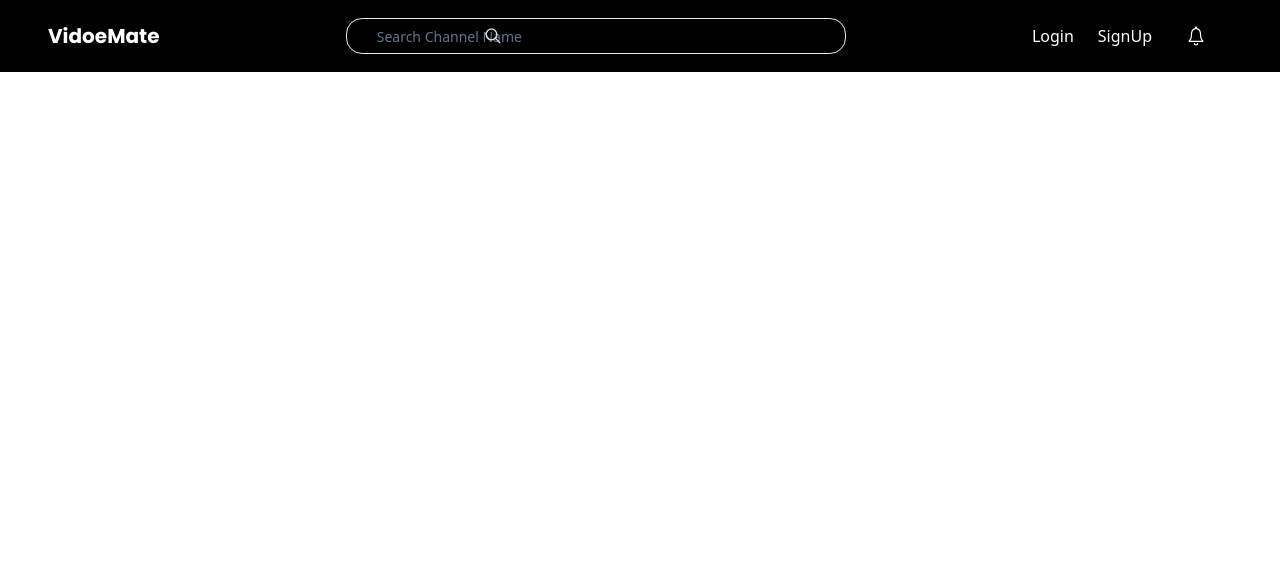
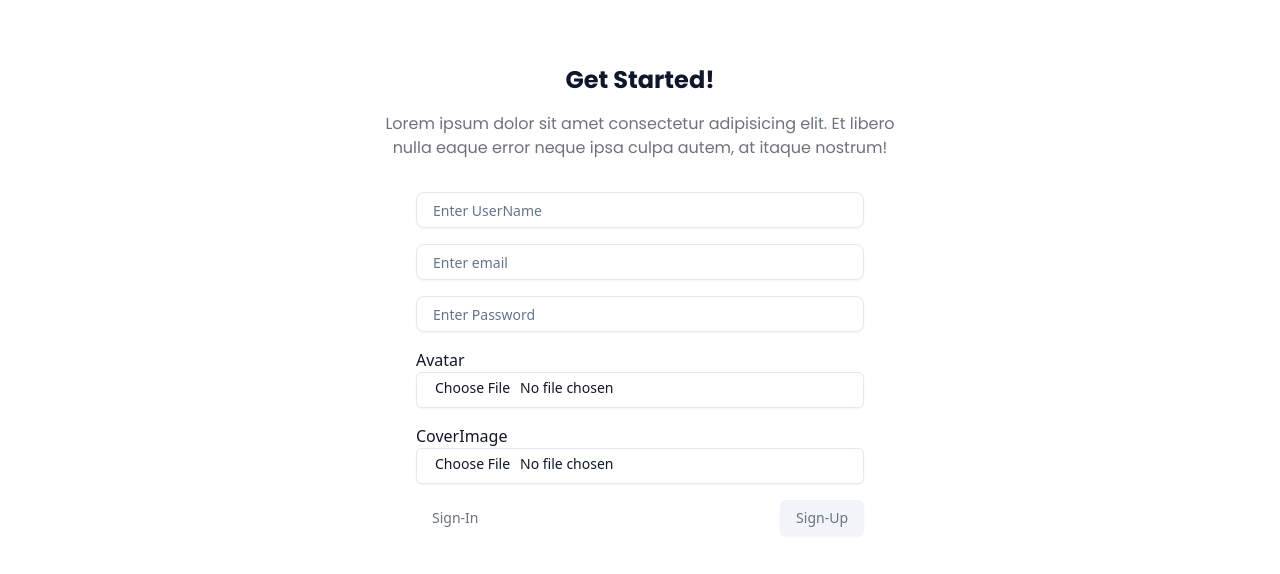
Before and after one commit to rishang14/video-mate, a React (Create React App) app: page /login in a window 1280 px wide. Shown: the top 574 px of the page. Built offline with nearby package versions, Linux system fonts and the light colour scheme.

Commit message:
added signup and login page

```diff
--- a/package.json
+++ b/package.json
@@ -4,6 +4,7 @@
   "private": true,
   "dependencies": {
     "@craco/craco": "^7.1.0",
+    "@radix-ui/react-label": "^2.1.0",
     "@radix-ui/react-slot": "^1.1.0",
     "@testing-library/jest-dom": "^5.17.0",
     "@testing-library/react": "^13.4.0",
--- a/src/App.tsx
+++ b/src/App.tsx
@@ -1,10 +1,15 @@
+import { SignalIcon } from "lucide-react";
 import Route from "./Routes/Route";
+import Login from "./Ui/Login";
 import Nav from "./Ui/Nav";
+import SignUp from "./Ui/SignUp";
 
 function App() {
   return (
    <>
-<Nav/>
+{/* <Nav/>   */}
+{/* <Login/>  */}
+<SignUp/>
   </>
   );
 }
--- /dev/null
+++ b/src/Ui/Login.tsx
@@ -0,0 +1,68 @@
+import React from "react";
+import { Button } from "../components/ui/button";
+import { Input } from "../components/ui/input";
+
+const Login = () => {
+  return (
+    <>
+      <div className="mx-auto max-w-screen-xl   px-4 py-16 sm:px-6 lg:px-8">
+        <div className="mx-auto max-w-lg text-center">
+          <h1 className="md:text-2xl font-bold text-3xl text-paraText-dark">Welcome back!</h1>
+
+          <p className="mt-4 text-paraText">
+            Lorem ipsum dolor sit amet consectetur adipisicing elit. Et libero
+            nulla eaque error neque ipsa culpa autem, at itaque nostrum!
+          </p>
+        </div>
+
+        <form action="#" className="mx-auto mb-0 mt-8 max-w-md space-y-4">
+          <div>
+            <label htmlFor="email" className="sr-only">
+              Email
+            </label>
+
+            <div className="relative">
+              <Input
+                type="email"
+                className="w-full rounded-lg text-black border-gray-200 p-4 pe-12 text-sm shadow-sm"
+                placeholder="Enter email"
+              />
+            </div>
+          </div>
+
+          <div>
+            <label htmlFor="password" className="sr-only">
+              Password
+            </label>
+
+            <div className="relative">
+              <Input
+                type="password"
+                className="w-full rounded-lg text-black border-gray-200 p-4 pe-12 text-sm shadow-sm"
+                placeholder="Enter password"
+              />
+            </div>
+          </div>
+
+          <div className="flex items-center justify-between">
+            <Button className="text-sm text-paraText" variant={"link"}>Sign-Up</Button>
+            <Button className="text-sm text-paraText" variant={"link"}>
+              Forget password
+            </Button>
+
+            <Button
+              type="submit"
+              variant={"secondary"}
+              className="text-paraText"
+              // className="inline-block rounded-lg bg-blue-500 px-5 py-3 text-sm font-medium text-white"
+            >
+              Sign-In
+            </Button>
+          </div>
+        </form>
+      </div>
+    </>
+  );
+};
+
+export default Login;
--- a/src/Ui/Nav.tsx
+++ b/src/Ui/Nav.tsx
@@ -1,10 +1,12 @@
 import React from "react";
 import { IoIosNotificationsOutline, IoIosSearch } from "react-icons/io";
+import { RiVideoUploadLine } from "react-icons/ri";
+import { RxAvatar } from "react-icons/rx";
 import { Input } from "../components/ui/input";
 
 const Nav = () => {
   return (
-    <nav className="w-full p-4 bg-[#000] backdrop:blur-lg  shadow-transparent">
+    <nav className="w-full p-4 bg-foreground backdrop:blur-lg  shadow-transparent">
       <div className=" w-full  px-3 lg:px-8">
         <div className="flex  items-center md:gap-0 gap-4 justify-between">
           <div className=" md:flex md:items-center md:gap-12">
@@ -18,13 +20,18 @@ const Nav = () => {
               <Input
                 className="text-white relative lg:w-[500px]  rounded-2xl md:w-[300px] pl-[30px] "
                 placeholder="Search Channel Name" />
-                <IoIosSearch className="text-gray-200 lg:block hidden absolute top-2 left-[307px] text-xl" />
+                <IoIosSearch className="text-gray-200 lg:block hidden absolute top-2 left-[290px] text-xl" />
             </div>
             <div className="flex md:gap-6 gap-3 items-center justify-between ">
-              <p className="text-white cursor-pointer sm:pl-4">Login</p>
-              <p className="text-white cursor-pointer">SignUp</p>
-              <span className="flex items-center justify-center  cursor-pointer w-10 h-10 rounded-full hover:bg-[#717171]">
-                <IoIosNotificationsOutline color="white" fontSize={"24px"} />
+            <div className="flex px-3 py-1 rounded-2xl items-center gap-2   hover:bg-hover">
+            <RxAvatar color="white" className="text-icons"/>
+            <p className="text-white ">SignIn</p>
+            </div>
+              <span className="flex items-center justify-center  cursor-pointer w-10 h-10 rounded-full hover:bg-hover">
+                <RiVideoUploadLine color="white" className="text-icons" />
+              </span>
+              <span className="flex items-center justify-center  cursor-pointer w-10 h-10 rounded-full hover:bg-hover">
+                <IoIosNotificationsOutline color="white" className="text-icons" />
               </span>
             </div>
           </div>
--- /dev/null
+++ b/src/Ui/SignUp.tsx
@@ -0,0 +1,99 @@
+import React from "react";
+import { Button } from "../components/ui/button";
+import { Input } from "../components/ui/input";
+import { Label } from "@radix-ui/react-label";
+
+const SignUp = () => {
+  return (
+    <>
+      <div className="mx-auto max-w-screen-xl   px-4 py-16 sm:px-6 lg:px-8">
+        <div className="mx-auto max-w-lg text-center">
+          <h1 className="md:text-2xl font-bold text-3xl font-primary">
+            Get Started!
+          </h1>
+
+          <p className="mt-4 text-paraText font-primary">
+            Lorem ipsum dolor sit amet consectetur adipisicing elit. Et libero
+            nulla eaque error neque ipsa culpa autem, at itaque nostrum!
+          </p>
+        </div>
+
+        <form action="#" className="mx-auto mb-0 mt-8 max-w-md space-y-4">
+          <div>
+            <label htmlFor="email" className="sr-only">
+              UserName
+            </label>
+
+            <div className="relative">
+              <Input
+                type="email"
+                className="w-full rounded-lg text-black border-gray-200 p-4 pe-12 text-sm shadow-sm"
+                placeholder="Enter UserName"
+              />
+            </div>
+          </div>
+          <div>
+            <label htmlFor="email" className="sr-only">
+              Email
+            </label>
+
+            <div className="relative">
+              <Input
+                type="email"
+                className="w-full rounded-lg text-black border-gray-200 p-4 pe-12 text-sm shadow-sm"
+                placeholder="Enter email"
+              />
+            </div>
+          </div>
+          <div>
+            <label htmlFor="Password" className="sr-only">
+              Password
+            </label>
+
+            <div className="relative">
+              <Input
+                type="email"
+                className="w-full rounded-lg text-black border-gray-200 p-4 pe-12 text-sm shadow-sm"
+                placeholder="Enter Password"
+              />
+            </div>
+          </div>
+
+          <div>
+            <div className="">
+              <Label htmlFor="picture" className="">
+                Avatar
+              </Label>
+              <Input type="file" placeholder="Avatar" />
+            </div>
+          </div>
+          <div>
+            <div className="">
+              <Label htmlFor="picture">
+                CoverImage
+              </Label>
+              <Input type="file" placeholder="Cover Img" />
+            </div>
+          </div>
+
+          <div className="flex items-center justify-between">
+            <Button className="text-sm text-paraText" variant={"link"}>
+              Sign-In
+            </Button>
+
+            <Button
+              type="submit"
+              variant={"secondary"}
+              className="text-paraText"
+              // className="inline-block rounded-lg bg-blue-500 px-5 py-3 text-sm font-medium text-white"
+            >
+              Sign-Up
+            </Button>
+          </div>
+        </form>
+      </div>
+    </>
+  );
+};
+
+export default SignUp;
--- /dev/null
+++ b/src/components/ui/label.tsx
@@ -0,0 +1,24 @@
+import * as React from "react"
+import * as LabelPrimitive from "@radix-ui/react-label"
+import { cva, type VariantProps } from "class-variance-authority"
+
+import { cn } from "../../lib/utils"
+
+const labelVariants = cva(
+  "text-sm font-medium leading-none peer-disabled:cursor-not-allowed peer-disabled:opacity-70"
+)
+
+const Label = React.forwardRef<
+  React.ElementRef<typeof LabelPrimitive.Root>,
+  React.ComponentPropsWithoutRef<typeof LabelPrimitive.Root> &
+    VariantProps<typeof labelVariants>
+>(({ className, ...props }, ref) => (
+  <LabelPrimitive.Root
+    ref={ref}
+    className={cn(labelVariants(), className)}
+    {...props}
+  />
+))
+Label.displayName = LabelPrimitive.Root.displayName
+
+export { Label }
--- a/tailwind.config.js
+++ b/tailwind.config.js
@@ -10,6 +10,9 @@ module.exports = {
         border: "hsl(var(--border))",
         input: "hsl(var(--input))",
         ring: "hsl(var(--ring))",
+        hover:"#717171",
+        paraText:"#6b7280",
+        inputText:"#f6f6f6",
         background: "hsl(var(--background))",
         foreground: "hsl(var(--foreground))",
         primary: {
@@ -47,7 +50,10 @@ module.exports = {
         sm: "calc(var(--radius) - 4px)",
       },
       fontFamily:{
-        primary:["Poppins" , "sans-serif"]
+        primary: ["Poppins","sans-serif"]
+      },
+      fontSize:{
+        icons:'20px'
       }
     },
   },
```
Also changed, not shown: src/index.css (line endings or trailing spaces), 1 other file (tests, documents, lock files or other folders).
